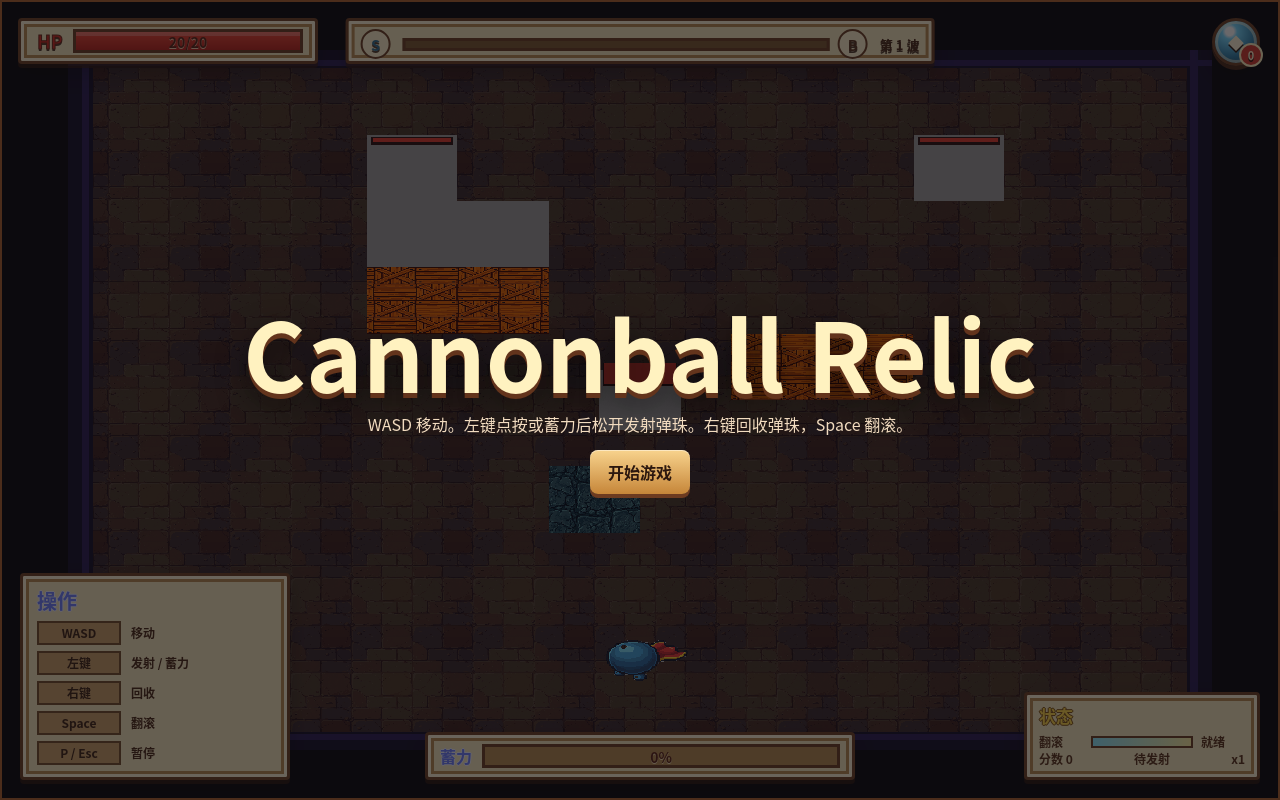
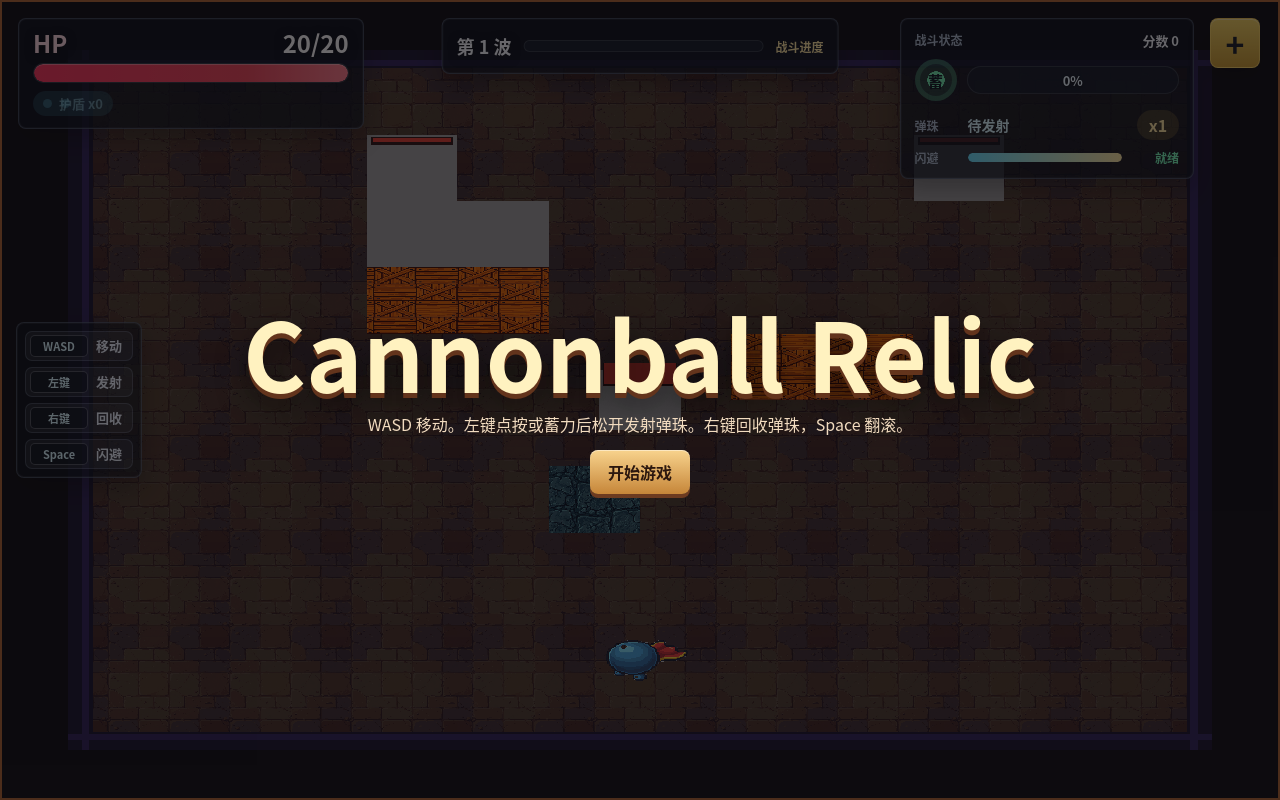
Before and after one commit to shuiliulcl/Cannonball-Relic, a website built with Vite: page index.html in a window 1280 px wide. Built offline with nearby package versions, Linux system fonts and the light colour scheme.

Commit message:
feat: refine combat HUD clarity

```diff
--- a/index.html
+++ b/index.html
@@ -10,61 +10,69 @@
       <section id="stageShell" class="stage-shell">
         <div id="sceneRoot" class="scene-root"></div>
         <section class="game-hud" aria-label="Game status">
-          <button id="buffButton" class="buff-button" type="button" title="查看当前强化">◆</button>
+          <button id="buffButton" class="buff-button" type="button" title="查看当前强化" aria-label="查看当前强化">
+            <span class="buff-button-icon">+</span>
+          </button>
 
           <div class="hp-panel">
-            <div class="heart">HP</div>
-            <div class="hp-frame">
-              <div id="hpFill" class="hp-fill"></div>
+            <div class="hp-panel-top">
+              <span class="heart">HP</span>
               <strong id="hp">5/5</strong>
             </div>
-            <span id="shields" class="shields-badge" style="display:none"></span>
+            <div class="hp-frame" aria-hidden="true">
+              <div id="hpFill" class="hp-fill"></div>
+            </div>
+            <span id="shields" class="shields-badge">护盾 x0</span>
           </div>
 
           <div class="progress-panel">
-            <span class="progress-node current">S</span>
+            <span class="progress-wave">第 <strong id="wave">1</strong> 波</span>
             <div class="progress-track">
               <div id="progressFill" class="progress-fill"></div>
             </div>
-            <span class="progress-node">B</span>
-            <span class="progress-wave">第 <strong id="wave">1</strong> 波</span>
+            <span class="progress-label">战斗进度</span>
           </div>
 
           <div class="controls-panel">
-            <span class="panel-title">操作</span>
-            <div class="control-grid">
-              <span>WASD</span>
+            <span class="control-row">
+              <kbd>WASD</kbd>
               <span>移动</span>
-              <span>左键</span>
-              <span>发射 / 蓄力</span>
-              <span>右键</span>
+            </span>
+            <span class="control-row">
+              <kbd>左键</kbd>
+              <span>发射</span>
+            </span>
+            <span class="control-row">
+              <kbd>右键</kbd>
               <span>回收</span>
-              <span>Space</span>
-              <span>翻滚</span>
-              <span>P / Esc</span>
-              <span>暂停</span>
-            </div>
+            </span>
+            <span class="control-row">
+              <kbd>Space</kbd>
+              <span>闪避</span>
+            </span>
           </div>
 
-          <div class="combat-panel">
-            <span class="panel-title">状态</span>
+          <div class="buff-panel">
+            <div class="buff-header">
+              <span class="panel-title">战斗状态</span>
+              <span class="buff-score">分数 <strong id="score">0</strong></span>
+            </div>
+            <div class="status-row primary">
+              <div class="buff-icon">蓄</div>
+              <div class="buff-meter">
+                <div id="chargeFill" class="charge-fill"></div>
+                <strong id="charge">0%</strong>
+              </div>
+            </div>
+            <div class="status-row">
+              <span class="status-label">弹珠</span>
+              <strong id="marbleState">待发射</strong>
+              <span id="damageScale" class="damage-scale">x1</span>
+            </div>
             <div class="dash-meter">
-              <span>翻滚</span>
+              <span class="status-label">闪避</span>
               <div class="dash-track"><div id="dashFill" class="dash-fill"></div></div>
               <strong id="dashCooldown">就绪</strong>
-            </div>
-            <div class="buff-readout">
-              <span>分数 <strong id="score">0</strong></span>
-              <span id="marbleState">待发射</span>
-              <span id="damageScale">x1</span>
-            </div>
-          </div>
-
-          <div class="charge-panel">
-            <span class="charge-label">蓄力</span>
-            <div class="buff-meter">
-              <div id="chargeFill" class="charge-fill"></div>
-              <strong id="charge">0%</strong>
             </div>
           </div>
         </section>
--- a/src/styles.css
+++ b/src/styles.css
@@ -76,18 +76,16 @@ button:focus-visible {
   z-index: 2;
   pointer-events: none;
   font-weight: 900;
-  text-shadow: 0 2px 0 rgba(54, 32, 20, 0.85);
+  color: #edf5ff;
+  text-shadow: 0 2px 10px rgba(0, 0, 0, 0.62);
 }
 
+.stage-shell.modal-open .hp-panel,
+.stage-shell.modal-open .progress-panel,
 .stage-shell.modal-open .controls-panel,
-.stage-shell.modal-open .combat-panel,
-.stage-shell.modal-open .charge-panel {
+.stage-shell.modal-open .buff-panel,
+.stage-shell.modal-open .buff-button {
   opacity: 0;
-  transform: translateY(18px);
-}
-
-.stage-shell.modal-open .charge-panel {
-  transform: translate(-50%, 18px);
 }
 
 .stage-shell.modal-open .game-hud {
@@ -97,18 +95,16 @@ button:focus-visible {
 .hp-panel,
 .progress-panel,
 .controls-panel,
-.combat-panel,
-.charge-panel {
+.buff-panel {
   position: absolute;
-  border: 3px solid #6f4326;
-  border-radius: 4px;
-  background: #f5e7bd;
+  border: 1px solid rgba(194, 220, 255, 0.26);
+  border-radius: 8px;
+  background: rgba(6, 13, 24, 0.78);
   box-shadow:
-    inset 0 0 0 3px #fff6d8,
-    inset 0 0 0 6px #b98b51,
-    0 4px 0 rgba(54, 28, 16, 0.65),
-    0 10px 22px rgba(0, 0, 0, 0.28);
-  color: #4b2a19;
+    inset 0 0 0 1px rgba(255, 255, 255, 0.06),
+    0 10px 26px rgba(0, 0, 0, 0.32);
+  color: #edf5ff;
+  transition: opacity 160ms ease, transform 160ms ease;
 }
 
 .buff-button {
@@ -116,56 +112,77 @@ button:focus-visible {
   top: 16px;
   right: 18px;
   z-index: 3;
-  width: 48px;
-  min-height: 48px;
+  width: 50px;
+  min-height: 50px;
   padding: 0;
-  border: 3px solid #6f4326;
-  border-radius: 50%;
-  background: radial-gradient(circle at 35% 25%, #ffffff 0 10%, #75d9ff 18%, #2d7ca5 62%, #1a394c 100%);
-  color: #fff6d8;
+  border: 1px solid rgba(255, 217, 102, 0.7);
+  border-radius: 8px;
+  background: linear-gradient(180deg, #f4d35e, #c99a2e);
+  color: #121821;
   box-shadow:
-    inset 0 0 0 3px rgba(255, 246, 216, 0.5),
-    0 4px 0 #4b2a19,
-    0 10px 20px rgba(0, 0, 0, 0.28);
+    inset 0 1px 0 rgba(255, 255, 255, 0.38),
+    0 8px 20px rgba(0, 0, 0, 0.34);
   pointer-events: auto;
-  text-shadow: 0 2px 0 #2e1b12;
+  text-shadow: none;
+}
+
+.buff-button-icon {
+  display: grid;
+  place-items: center;
+  font-size: 32px;
+  line-height: 1;
 }
 
 .buff-button::after {
   content: attr(data-count);
   position: absolute;
-  right: -6px;
-  bottom: -4px;
-  min-width: 20px;
-  height: 20px;
+  right: -5px;
+  bottom: -5px;
+  min-width: 19px;
+  height: 19px;
   display: grid;
   place-items: center;
-  border: 2px solid #fff2c0;
+  border: 2px solid #111821;
   border-radius: 50%;
-  background: #d33b2f;
-  color: #fff4ce;
+  background: #66e0ff;
+  color: #0c1320;
   font-size: 11px;
   line-height: 1;
+}
+
+.buff-button:not(.has-buffs)::after {
+  display: none;
 }
 
 .hp-panel {
   top: 16px;
   left: 16px;
-  width: min(300px, calc(100vw - 32px));
-  height: 46px;
+  width: clamp(280px, 27vw, 372px);
+  min-height: 88px;
   display: grid;
-  grid-template-columns: 34px minmax(0, 1fr);
-  align-items: center;
-  gap: 6px;
-  padding: 8px 12px;
+  gap: 8px;
+  padding: 12px 14px;
+}
+
+.hp-panel-top {
+  display: flex;
+  align-items: baseline;
+  justify-content: space-between;
+  gap: 14px;
+  line-height: 1;
 }
 
 .heart {
-  color: #d62922;
-  font-size: 18px;
+  color: #ffdce2;
+  font-size: 24px;
   line-height: 1;
-  text-align: center;
-  -webkit-text-stroke: 1px #6b2a1b;
+  letter-spacing: 0;
+}
+
+.hp-panel-top strong {
+  color: #ffffff;
+  font-size: 24px;
+  letter-spacing: 0;
 }
 
 .hp-frame,
@@ -173,219 +190,303 @@ button:focus-visible {
 .progress-track {
   position: relative;
   overflow: hidden;
-  border: 3px solid #6b3f25;
-  background: #4c2b1d;
+  border: 1px solid rgba(255, 255, 255, 0.13);
+  border-radius: 999px;
+  background: rgba(15, 25, 38, 0.82);
 }
 
 .hp-frame {
-  height: 24px;
+  height: 20px;
 }
 
 .hp-fill {
   width: 100%;
   height: 100%;
-  background: linear-gradient(180deg, #f04835, #bb241d);
-  box-shadow: inset 0 4px 0 rgba(255, 255, 255, 0.25);
+  border-radius: inherit;
+  background: linear-gradient(90deg, #ff315a, #f04458 68%, #ff7a89);
+  box-shadow:
+    inset 0 1px 0 rgba(255, 255, 255, 0.35),
+    0 0 18px rgba(240, 68, 88, 0.32);
   transition: width 180ms ease;
 }
 
-.hp-frame strong,
 .buff-meter strong {
   position: absolute;
   inset: 0;
   display: grid;
   place-items: center;
-  color: #5b2418;
-  font-size: 14px;
-  text-shadow: 0 1px 0 rgba(255, 237, 198, 0.85);
+  color: #eaf8ff;
+  font-size: 13px;
+  text-shadow: 0 1px 3px rgba(0, 0, 0, 0.68);
+}
+
+.shields-badge {
+  width: fit-content;
+  min-height: 24px;
+  display: inline-flex;
+  align-items: center;
+  gap: 7px;
+  padding: 3px 10px;
+  border-radius: 999px;
+  background: rgba(99, 215, 255, 0.15);
+  color: #aeefff;
+  font-size: 13px;
+  text-shadow: none;
+}
+
+.shields-badge::before {
+  content: "";
+  width: 9px;
+  height: 9px;
+  display: inline-block;
+  border-radius: 50%;
+  background: #63d7ff;
+  box-shadow: 18px 0 0 #63d7ff;
+}
+
+.shields-badge.is-empty {
+  color: rgba(174, 239, 255, 0.46);
+}
+
+.shields-badge.is-empty::before {
+  background: rgba(99, 215, 255, 0.28);
+  box-shadow: 18px 0 0 rgba(99, 215, 255, 0.28);
+}
+
+.hp-panel.is-low {
+  border-color: rgba(255, 83, 104, 0.86);
+  box-shadow:
+    inset 0 0 0 1px rgba(255, 255, 255, 0.07),
+    0 0 28px rgba(240, 68, 88, 0.28);
 }
 
 .progress-panel {
   top: 16px;
   left: 50%;
-  width: min(650px, 46vw);
-  height: 46px;
+  width: clamp(320px, 31vw, 440px);
+  min-height: 56px;
   transform: translateX(-50%);
   display: grid;
-  grid-template-columns: 34px minmax(0, 1fr) 34px auto;
+  grid-template-columns: auto minmax(0, 1fr) auto;
   align-items: center;
-  gap: 8px;
-  padding: 8px 12px;
+  gap: 12px;
+  padding: 10px 14px;
 }
 
 .progress-track {
-  height: 13px;
-  background: #7b5933;
+  height: 12px;
 }
 
 .progress-fill {
   height: 100%;
   width: 0%;
-  background: linear-gradient(90deg, #b7d3ff, #fff0a2);
+  border-radius: inherit;
+  background: linear-gradient(90deg, #ffcf5a, #ffe7a0);
+  box-shadow: 0 0 14px rgba(255, 207, 90, 0.32);
   transition: width 220ms ease;
 }
 
-.progress-node {
-  display: grid;
-  place-items: center;
-  width: 30px;
-  height: 30px;
-  border: 2px solid #6b3f25;
-  border-radius: 50%;
-  background: #fff4ce;
-  color: #5a3520;
-  font-size: 15px;
-}
-
-.progress-node.current {
-  color: #2f6f90;
-}
-
 .progress-wave {
-  font-size: 13px;
+  color: #f7fbff;
+  font-size: 18px;
   white-space: nowrap;
 }
 
+.progress-label {
+  color: #ffe7a0;
+  font-size: 12px;
+  white-space: nowrap;
+  text-shadow: none;
+}
+
 .controls-panel {
-  left: 18px;
-  bottom: 18px;
-  width: 270px;
-  padding: 12px 14px;
-  transition: opacity 160ms ease, transform 160ms ease;
+  left: 14px;
+  top: 50%;
+  width: 126px;
+  transform: translateY(-50%);
+  display: grid;
+  gap: 6px;
+  padding: 8px;
+  background: rgba(6, 13, 24, 0.62);
 }
 
 .panel-title {
   display: block;
-  margin-bottom: 8px;
-  color: #6b7eff;
-  font-size: 20px;
-  line-height: 1.25;
-  text-shadow:
-    1px 0 #eef0ff,
-    -1px 0 #eef0ff,
-    0 1px #eef0ff,
-    0 -1px #eef0ff;
-}
-
-.control-grid {
-  display: grid;
-  grid-template-columns: 84px minmax(0, 1fr);
-  gap: 6px 10px;
+  color: #a9b9cc;
   font-size: 12px;
-  line-height: 1.35;
-}
-
-.control-grid span:nth-child(odd) {
-  display: grid;
-  place-items: center;
-  min-height: 24px;
-  border: 2px solid #75502d;
-  background: #caa06a;
-  color: #3e2416;
+  line-height: 1.2;
   text-shadow: none;
 }
 
-.control-grid span:nth-child(even) {
-  display: flex;
+.control-row {
+  min-height: 30px;
+  display: grid;
+  grid-template-columns: 58px minmax(0, 1fr);
   align-items: center;
-  min-height: 24px;
+  gap: 8px;
+  padding: 3px 6px 3px 4px;
+  border: 1px solid rgba(194, 220, 255, 0.2);
+  border-radius: 7px;
+  background: rgba(226, 238, 255, 0.08);
+  color: #edf5ff;
+  font-size: 13px;
+  line-height: 1.1;
+  white-space: nowrap;
   text-shadow: none;
 }
 
-.combat-panel {
-  right: 18px;
-  bottom: 18px;
-  width: 236px;
-  padding: 10px 12px;
-  transition: opacity 160ms ease, transform 160ms ease;
+.control-row kbd {
+  min-height: 22px;
+  display: grid;
+  place-items: center;
+  border: 1px solid rgba(237, 245, 255, 0.28);
+  border-radius: 5px;
+  background: rgba(3, 9, 18, 0.58);
+  color: #d9f8ff;
+  font: inherit;
+  font-size: 11px;
+  text-shadow: none;
 }
 
-.combat-panel .panel-title {
-  margin-bottom: 7px;
-  color: #ffd84a;
-  font-size: 17px;
-  text-shadow:
-    1px 0 #7e5119,
-    -1px 0 #7e5119,
-    0 1px #7e5119,
-    0 -1px #7e5119;
+.control-row span {
+  overflow: hidden;
+  text-overflow: ellipsis;
 }
 
-.charge-panel {
-  left: 50%;
-  bottom: 18px;
-  width: min(430px, 42vw);
-  min-height: 48px;
-  transform: translateX(-50%);
+.buff-panel {
+  top: 16px;
+  right: 84px;
+  width: clamp(286px, 23vw, 342px);
+  min-height: 128px;
   display: grid;
-  grid-template-columns: auto minmax(0, 1fr);
-  align-items: center;
-  gap: 10px;
-  padding: 8px 12px;
-  transition: opacity 160ms ease, transform 160ms ease;
+  gap: 9px;
+  padding: 12px 14px;
 }
 
-.charge-label {
-  color: #6b7eff;
-  font-size: 16px;
-  line-height: 1;
-  text-shadow:
-    1px 0 #eef0ff,
-    -1px 0 #eef0ff,
-    0 1px #eef0ff,
-    0 -1px #eef0ff;
+.buff-header,
+.status-row,
+.dash-meter {
+  display: grid;
+  align-items: center;
 }
 
-.charge-panel .buff-meter {
-  height: 24px;
+.buff-header {
+  grid-template-columns: minmax(0, 1fr) auto;
+  gap: 10px;
+}
+
+.buff-panel .panel-title {
+  margin: 0;
+  color: #a9b9cc;
+}
+
+.buff-score {
+  color: #f7fbff;
+  font-size: 13px;
+  text-shadow: none;
+}
+
+.buff-icon {
+  display: grid;
+  place-items: center;
+  width: 42px;
+  height: 42px;
+  border: 5px solid rgba(115, 247, 181, 0.22);
+  border-radius: 50%;
+  background:
+    radial-gradient(circle at center, rgba(115, 247, 181, 0.95) 0 38%, transparent 39%),
+    conic-gradient(#73f7b5 var(--charge-angle, 0deg), rgba(115, 247, 181, 0.15) 0);
+  color: #07101d;
+  font-size: 15px;
+  text-shadow: none;
 }
 
 .buff-meter {
   height: 28px;
-  background: #b78c51;
 }
 
-.dash-meter {
-  grid-column: 1 / -1;
-  display: grid;
-  grid-template-columns: 44px minmax(0, 1fr) 44px;
-  align-items: center;
-  gap: 8px;
-  color: #5b351e;
+.status-row.primary {
+  grid-template-columns: 42px minmax(0, 1fr);
+  gap: 10px;
+}
+
+.status-row:not(.primary) {
+  grid-template-columns: 44px minmax(0, 1fr) auto;
+  gap: 9px;
+  min-height: 26px;
+}
+
+.status-label {
+  color: #a9b9cc;
   font-size: 12px;
   text-shadow: none;
 }
 
+#marbleState {
+  color: #d9f8ff;
+  font-size: 14px;
+  text-shadow: none;
+}
+
+.damage-scale {
+  min-width: 42px;
+  display: grid;
+  place-items: center;
+  padding: 3px 8px;
+  border-radius: 999px;
+  background: rgba(255, 207, 90, 0.16);
+  color: #ffe7a0;
+  font-size: 16px;
+  text-shadow: none;
+}
+
+.damage-scale.is-boosted {
+  background: rgba(255, 207, 90, 0.28);
+  color: #fff4c4;
+  box-shadow: 0 0 18px rgba(255, 207, 90, 0.2);
+}
+
+.dash-meter {
+  grid-template-columns: 44px minmax(0, 1fr) 48px;
+  gap: 9px;
+  font-size: 12px;
+}
+
 .dash-track {
-  height: 12px;
+  height: 9px;
   overflow: hidden;
-  border: 2px solid #6b3f25;
-  background: #7b5933;
+  border-radius: 999px;
+  background: rgba(15, 25, 38, 0.82);
 }
 
 .dash-fill {
   width: 100%;
   height: 100%;
-  background: linear-gradient(90deg, #8eeaff, #fff0a2);
+  border-radius: inherit;
+  background: linear-gradient(90deg, #66e0ff, #ffe7a0);
   transition: width 120ms linear;
+}
+
+.dash-meter strong {
+  color: #d9f8ff;
+  font-size: 12px;
+  text-align: right;
+  text-shadow: none;
+}
+
+.dash-meter.is-ready strong {
+  color: #73f7b5;
 }
 
 .charge-fill {
   height: 100%;
   width: 0%;
-  background: linear-gradient(90deg, #45a2ff, #7b6dff);
-  box-shadow: inset 0 4px 0 rgba(255, 255, 255, 0.3);
+  border-radius: inherit;
+  background: linear-gradient(90deg, #66e0ff, #73f7b5);
+  box-shadow:
+    inset 0 1px 0 rgba(255, 255, 255, 0.35),
+    0 0 16px rgba(102, 224, 255, 0.25);
   transition: width 120ms linear;
-}
-
-.buff-readout {
-  grid-column: 1 / -1;
-  display: flex;
-  justify-content: space-between;
-  gap: 8px;
-  color: #5b351e;
-  font-size: 12px;
-  text-shadow: none;
 }
 
 .scene-root {
@@ -669,37 +770,34 @@ button:focus-visible {
 
 @media (max-width: 760px) {
   .hp-panel {
-    width: calc(100vw - 24px);
+    width: calc(100vw - 86px);
     left: 12px;
   }
 
   .progress-panel {
-    top: 78px;
+    top: 112px;
+    left: 12px;
+    width: calc(100vw - 24px);
+    transform: none;
+  }
+
+  .buff-panel {
+    top: 180px;
+    right: auto;
+    left: 12px;
     width: calc(100vw - 24px);
   }
 
   .controls-panel {
+    top: 344px;
     left: 12px;
-    bottom: 84px;
-    width: min(270px, calc(100vw - 24px));
-  }
-
-  .combat-panel {
-    top: 132px;
-    right: 12px;
-    bottom: auto;
-    width: min(220px, calc(100vw - 24px));
-  }
-
-  .charge-panel {
-    left: 12px;
-    bottom: 12px;
-    width: calc(100vw - 24px);
+    width: 126px;
     transform: none;
   }
 
-  .stage-shell.modal-open .charge-panel {
-    transform: translateY(18px);
+  .buff-button {
+    top: 18px;
+    right: 12px;
   }
 
   .upgrade-choices {
@@ -713,15 +811,26 @@ button:focus-visible {
 
 @media (min-width: 761px) and (max-width: 1100px) {
   .progress-panel {
-    top: 72px;
-    width: min(650px, calc(100vw - 32px));
+    top: 112px;
+    width: min(500px, calc(100vw - 32px));
+  }
+
+  .buff-panel {
+    top: 82px;
   }
 }
 
 @media (max-height: 620px) {
-  .controls-panel,
-  .combat-panel {
-    display: none;
+  .hp-panel,
+  .progress-panel,
+  .buff-panel,
+  .controls-panel {
+    transform: scale(0.88);
+    transform-origin: top left;
+  }
+
+  .progress-panel {
+    transform: translateX(-50%) scale(0.88);
   }
 
   .upgrade-panel {
--- a/src/ui/Hud.ts
+++ b/src/ui/Hud.ts
@@ -19,6 +19,10 @@ const RARITY_LABEL: Record<UpgradeRarity, string> = {
 };
 
 export class Hud {
+  private readonly hpPanel = document.querySelector<HTMLElement>(".hp-panel");
+  private readonly buffPanel = document.querySelector<HTMLElement>(".buff-panel");
+  private readonly buffIcon = document.querySelector<HTMLElement>(".buff-icon");
+  private readonly dashMeter = document.querySelector<HTMLElement>(".dash-meter");
   private readonly score = document.querySelector<HTMLElement>("#score");
   private readonly wave = document.querySelector<HTMLElement>("#wave");
   private readonly hp = document.querySelector<HTMLElement>("#hp");
@@ -72,20 +76,26 @@ export class Hud {
       this.hp.textContent = `${snapshot.hp}/${snapshot.maxHp}`;
     }
     if (this.shields) {
-      this.shields.textContent = snapshot.shields > 0 ? `◆×${snapshot.shields}` : "";
-      this.shields.style.display = snapshot.shields > 0 ? "" : "none";
+      this.shields.textContent = snapshot.shields > 0 ? `护盾 x${snapshot.shields}` : "护盾 x0";
+      this.shields.classList.toggle("is-empty", snapshot.shields <= 0);
     }
     if (this.hpFill) {
-      this.hpFill.style.width = `${Math.max(0, Math.min(100, (snapshot.hp / snapshot.maxHp) * 100))}%`;
+      const hpRatio = Math.max(0, Math.min(1, snapshot.hp / snapshot.maxHp));
+      this.hpFill.style.width = `${hpRatio * 100}%`;
+      this.hpPanel?.classList.toggle("is-low", hpRatio <= 0.35);
     }
     if (this.charge) {
       this.charge.textContent = `${Math.round(snapshot.chargeRatio * 100)}%`;
     }
     if (this.chargeFill) {
-      this.chargeFill.style.width = `${Math.round(snapshot.chargeRatio * 100)}%`;
+      const chargePercent = Math.round(snapshot.chargeRatio * 100);
+      this.chargeFill.style.width = `${chargePercent}%`;
+      this.buffIcon?.style.setProperty("--charge-angle", `${chargePercent * 3.6}deg`);
     }
     if (this.dashFill) {
-      this.dashFill.style.width = `${Math.round(Math.max(0, Math.min(1, snapshot.dashCooldownRatio)) * 100)}%`;
+      const dashRatio = Math.max(0, Math.min(1, snapshot.dashCooldownRatio));
+      this.dashFill.style.width = `${Math.round(dashRatio * 100)}%`;
+      this.dashMeter?.classList.toggle("is-ready", dashRatio >= 1);
     }
     if (this.dashCooldown) {
       this.dashCooldown.textContent = snapshot.dashCooldownText;
@@ -98,7 +108,9 @@ export class Hud {
     }
     if (this.damageScale) {
       this.damageScale.textContent = `x${snapshot.damageScale}`;
+      this.damageScale.classList.toggle("is-boosted", snapshot.damageScale > 1);
     }
+    this.buffPanel?.setAttribute("data-marble-state", snapshot.marbleState);
     if (this.buffButton) {
       this.buffButton.dataset.count = snapshot.ownedBuffs.length.toString();
       this.buffButton.classList.toggle("has-buffs", snapshot.ownedBuffs.length > 0);
```
Also changed, not shown: docs/UIHudIterationExecution.md (added, +61 -0 lines), docs/ui-hud-iteration-v1.png (added).
